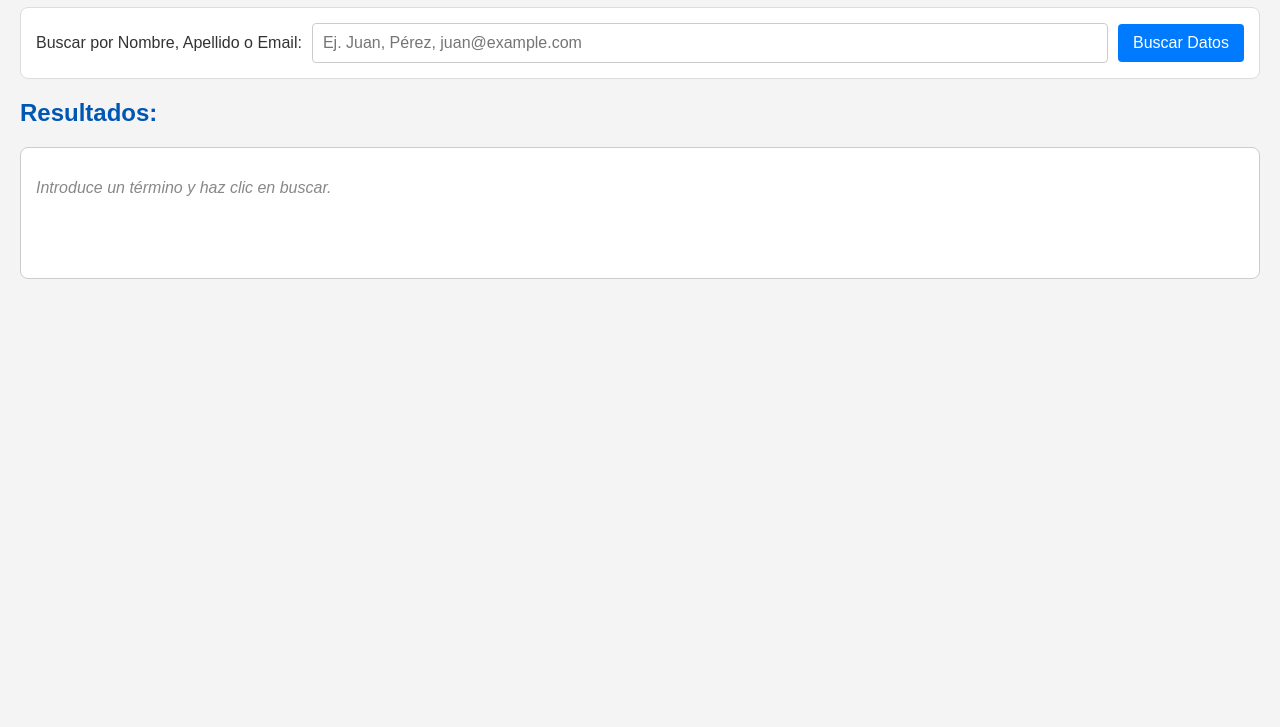
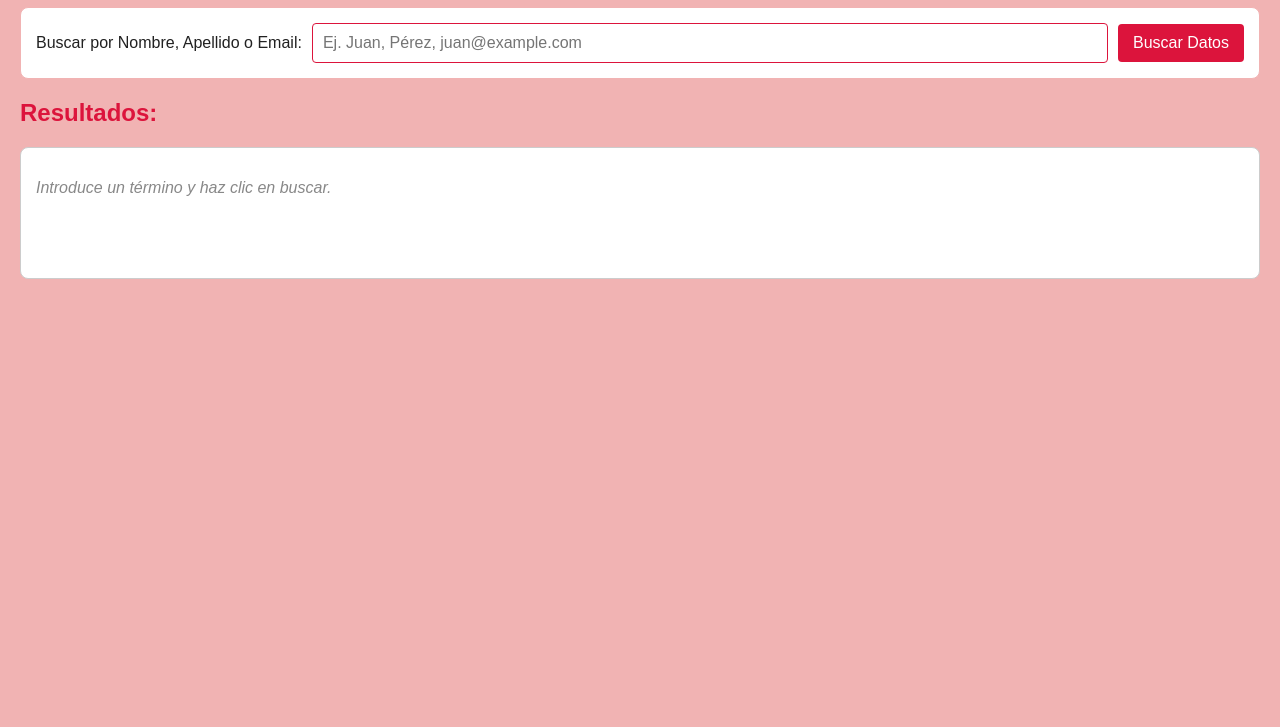
Before and after one commit to Alexandraoter/TFC, a website: page index.html in a window 1280 px wide. Shown: the part 73-800 px from the top of the page. Drawn offline with Linux system fonts and the light colour scheme.

Commit message:
SE CAMBIARON LOS ESTILOS

```diff
--- /dev/null
+++ b/css/styles.css
@@ -0,0 +1,72 @@
+body {
+    font-family: Arial, sans-serif;
+    margin: 20px;
+    background-color:#f1b3b3;
+    color: #212121;
+}
+
+h1, h2 {
+    color:crimson;
+}
+
+form {
+    margin-bottom: 20px;
+    padding: 15px;
+    border: 1px solid #f1b3b3;
+    border-radius: 8px;
+    background-color: #fff;
+    display: flex;
+    align-items: center;
+    gap: 10px;
+}
+
+
+input[type="text"] {
+    flex-grow: 1;
+    padding: 10px;
+    border: 1px solid crimson;
+    border-radius: 4px;
+    font-size: 16px;
+}
+
+button {
+    padding: 10px 15px;
+    background-color:crimson;
+    color: white;
+    border: none;
+    border-radius: 4px;
+    cursor: pointer;
+    font-size: 16px;
+    transition: background-color 0.3s ease;
+}
+
+button:hover {
+    background-color: #ef7afa;
+}
+
+#resultados {
+    margin-top: 20px;
+    padding: 15px; border: 1px solid #ccc;
+    border-radius: 8px;
+    background-color: #fff;
+    min-height: 100px;
+}
+
+.user-item {
+    border-bottom: 1px dashed #eee;
+    padding: 10px 0;
+}
+
+.user-item:last-child {
+    border-bottom: none;
+}
+
+.no-results {
+    color: #888;
+    font-style: italic;
+}
+
+.error-message {
+    color: red;
+    font-weight: bold;
+}
--- a/index.html
+++ b/index.html
@@ -3,20 +3,8 @@
 <head>
     <meta charset="UTF-8">
     <meta name="viewport" content="width=device-width, initial-scale=1.0">
-    <title>Buscador de Personas</title> <style>
-        /* Estilos mejorados para una interfaz más atractiva */
-        body { font-family: Arial, sans-serif; margin: 20px; background-color: #f4f4f4; color: #333; }
-        h1, h2 { color: #0056b3; }
-        form { margin-bottom: 20px; padding: 15px; border: 1px solid #ddd; border-radius: 8px; background-color: #fff; display: flex; align-items: center; gap: 10px; }
-        input[type="text"] { flex-grow: 1; padding: 10px; border: 1px solid #ccc; border-radius: 4px; font-size: 16px; }
-        button { padding: 10px 15px; background-color: #007bff; color: white; border: none; border-radius: 4px; cursor: pointer; font-size: 16px; transition: background-color 0.3s ease; }
-        button:hover { background-color: #0056b3; }
-        #resultados { margin-top: 20px; padding: 15px; border: 1px solid #ccc; border-radius: 8px; background-color: #fff; min-height: 100px; }
-        .user-item { border-bottom: 1px dashed #eee; padding: 10px 0; }
-        .user-item:last-child { border-bottom: none; }
-        .no-results { color: #888; font-style: italic; }
-        .error-message { color: red; font-weight: bold; }
-    </style>
+    <title>Buscador de Personas</title>
+    <link rel="stylesheet" href="/TFC/css/styles.css">
 </head>
 <body>
     <h1>Buscar Personas</h1> <form id="miFormulario">
--- a/script.js
+++ b/script.js
@@ -4,7 +4,7 @@ document.addEventListener('DOMContentLoaded', () => {
     const divResultados = document.getElementById('resultados');
 
     miFormulario.addEventListener('submit', async (event) => {
-        event.preventDefault(); // Previene el envío tradicional del formulario para manejarlo con JS
+        event.preventDefault(); // Previene el envío tradicional del formulario
 
         const terminoBusqueda = inputBusqueda.value;
 
```
Also changed, not shown: src/controllers/serverController.js (+6 -10 lines), src/index.js (+11 -11 lines), src/routers/serverRouter.js (+4 -11 lines).
